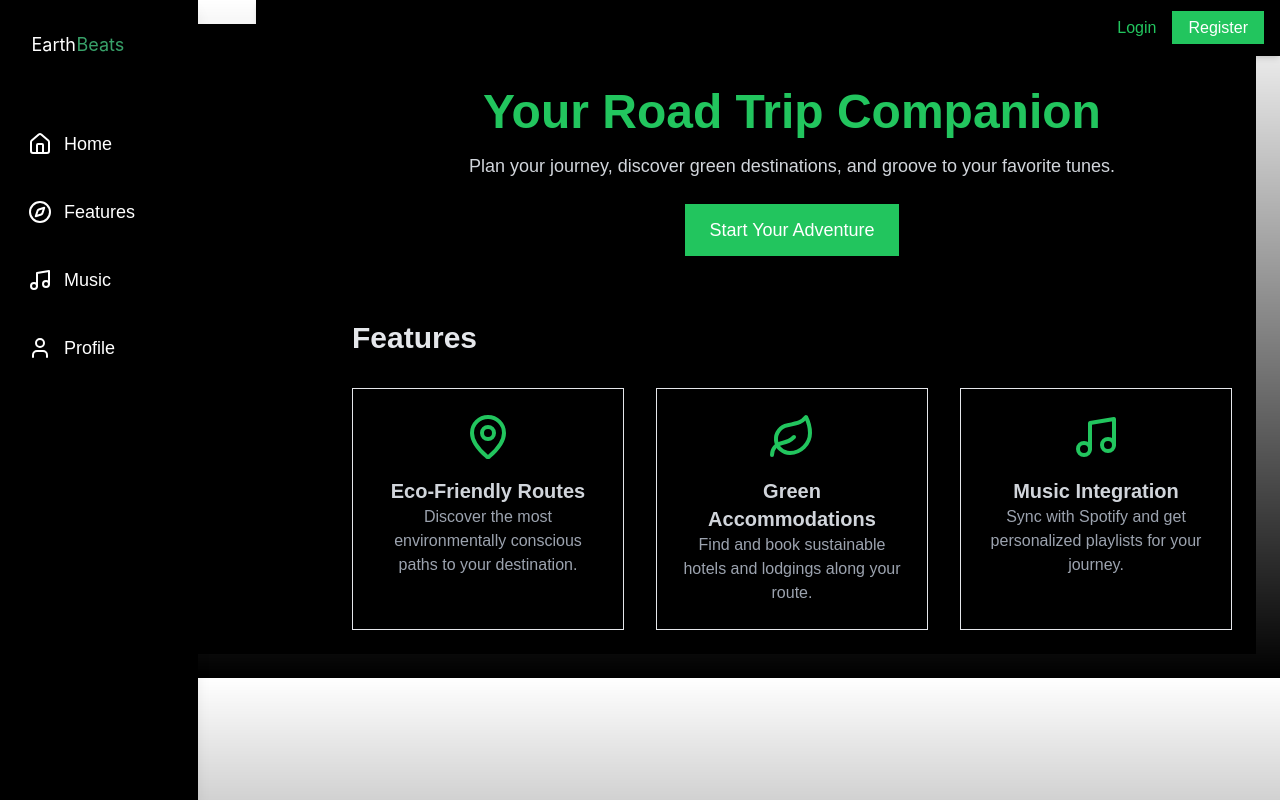
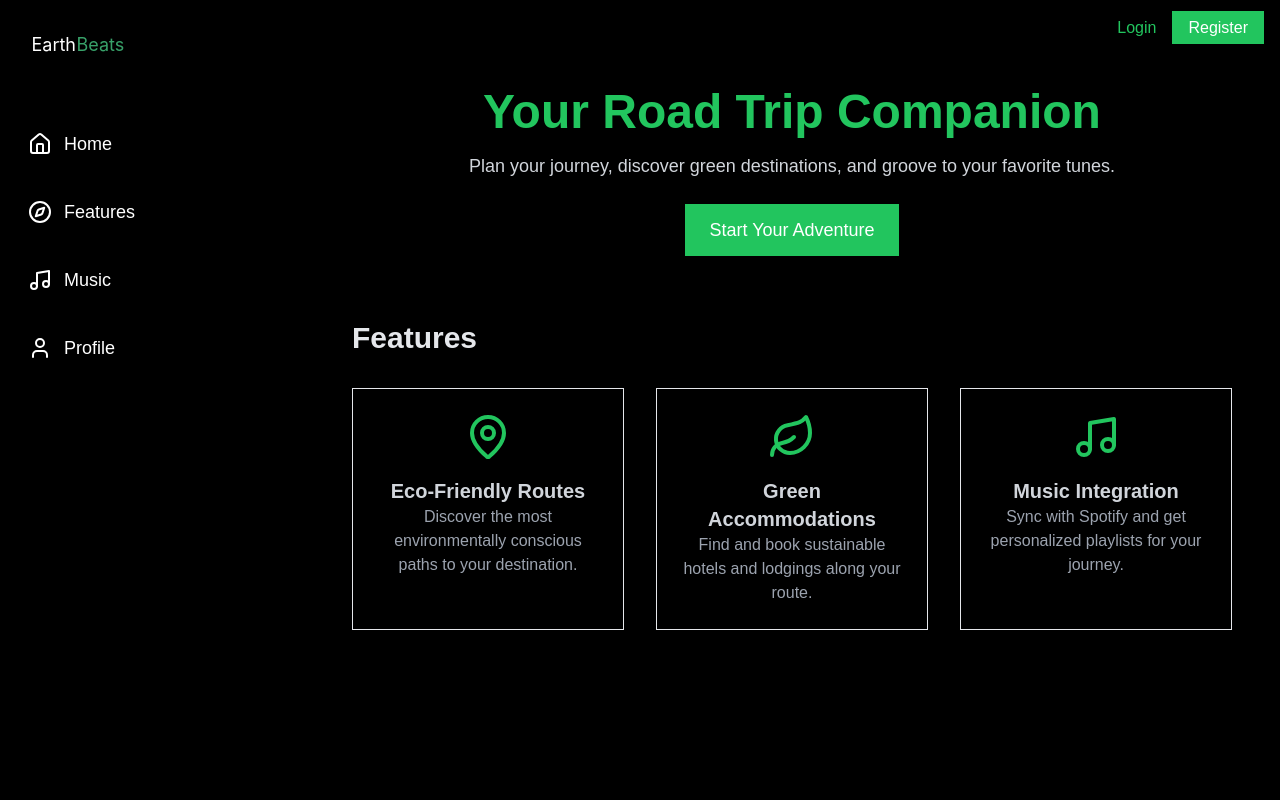
Before and after one commit to SonNguyen25/hackbeanpot-2025, a Next.js app: page / in a window 1280 px wide. Built offline with nearby package versions, Linux system fonts and the light colour scheme.

Commit message:
Fixed nav bar

```diff
--- a/src/app/layout.js
+++ b/src/app/layout.js
@@ -47,7 +47,7 @@ export const metadata = {
 export default function RootLayout({ children }) {
   return (
     <html lang="en">
-      <body className="flex bg-white text-primary">
+      <body className="flex bg-black text-primary">
         <Sidebar />
         <main className="flex-grow p-6">{children}</main>
       </body>
--- a/src/app/page.js
+++ b/src/app/page.js
@@ -11,7 +11,7 @@ import { useRouter } from "next/navigation";
 
 function NavBar() {
   return (
-    <div className="fixed top-0 left-64 right-0 bg-black shadow-md p-4 flex justify-end">
+    <div className="fixed top-0 right-0 bg-black shadow-md p-4 flex justify-end">
       <div className="space-x-4">
         <Link href="/login" className="text-green-500 hover:text-white transition-colors">Login</Link>
         <Link href="/register" className="bg-green-500 text-white px-4 py-2 rounded-md hover:bg-green-600 transition-colors">Register</Link>
```
